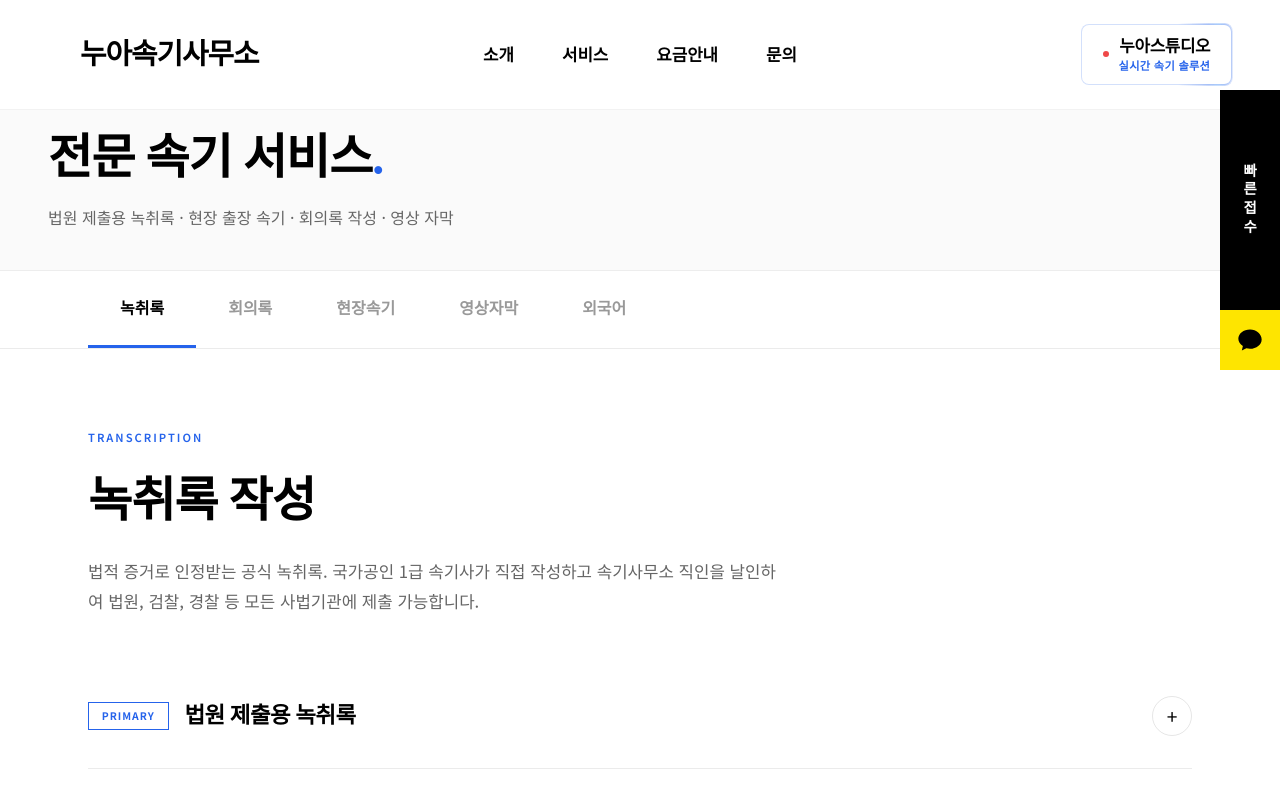
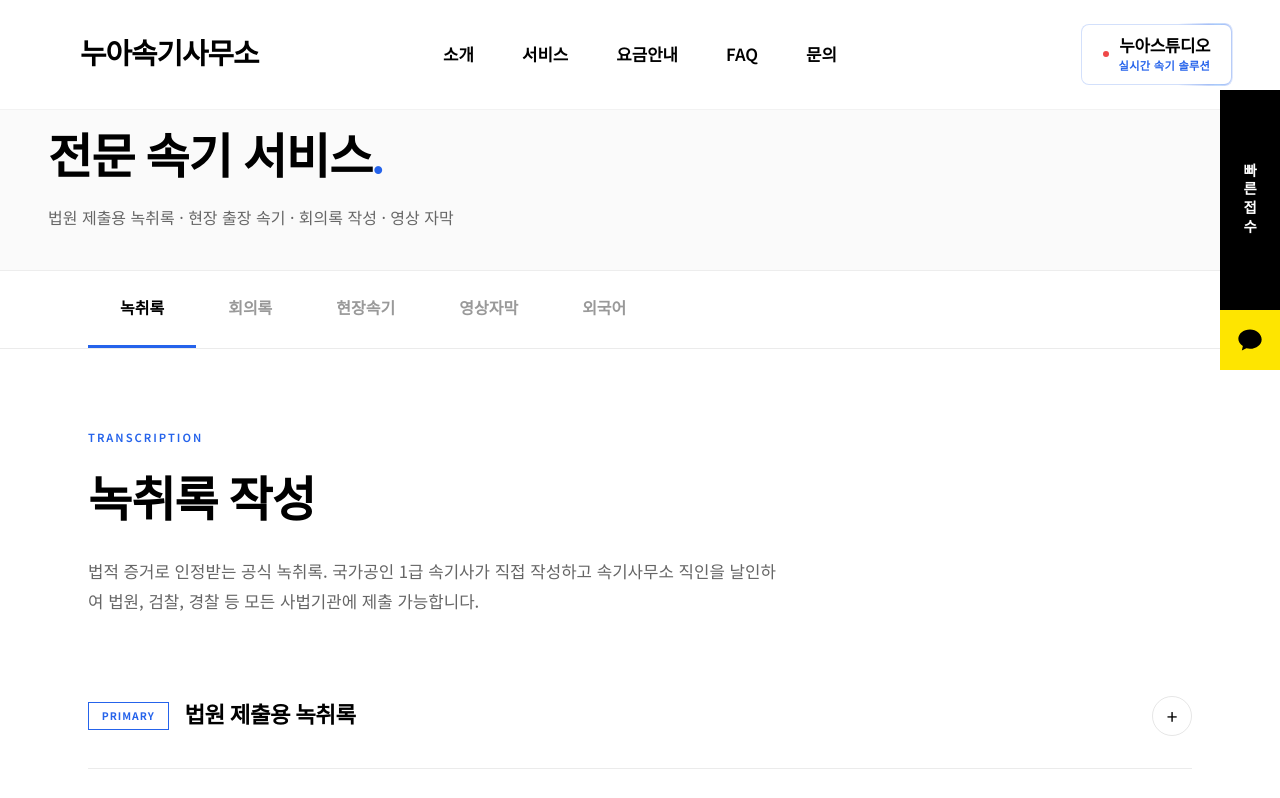
Before and after one commit to nuasteno-bit/nuasteno, a plain HTML site: page service.html in a window 1280 px wide. Shown: the top 798 px of the page. Drawn offline with nearby package versions, Linux system fonts and the light colour scheme.

Commit message:
Update service.html

```diff
--- a/service.html
+++ b/service.html
@@ -911,6 +911,7 @@
         <a href="about.html" class="nav-link">소개</a>
         <a href="service.html" class="nav-link">서비스</a>
         <a href="price.html" class="nav-link">요금안내</a>
+        <a href="faq.html" class="nav-link">FAQ</a>
         <a href="contact.html" class="nav-link">문의</a>
       </nav>
       <a href="http://live.nuastudio.co.kr" target="_blank" rel="noopener noreferrer" class="special-menu">
```
